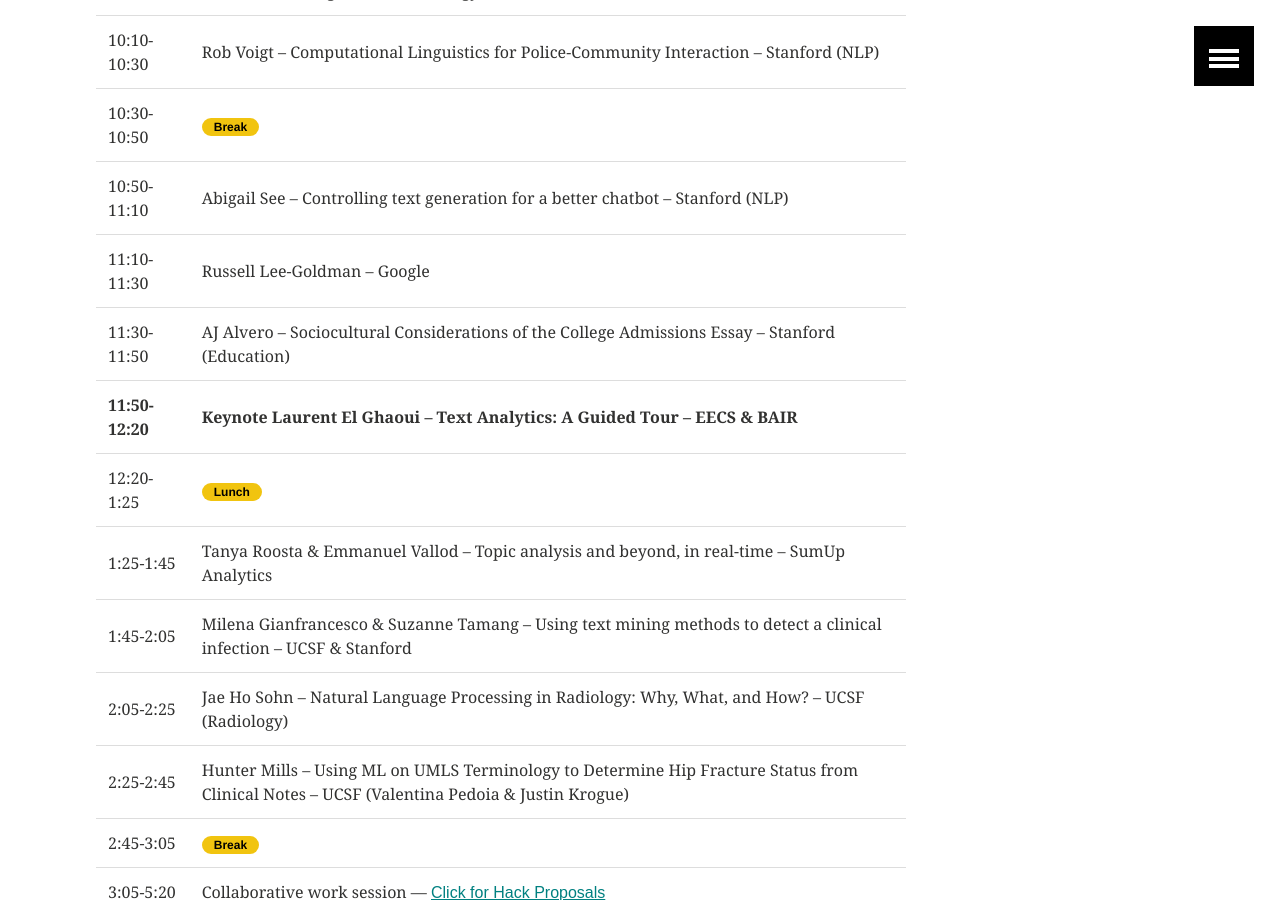
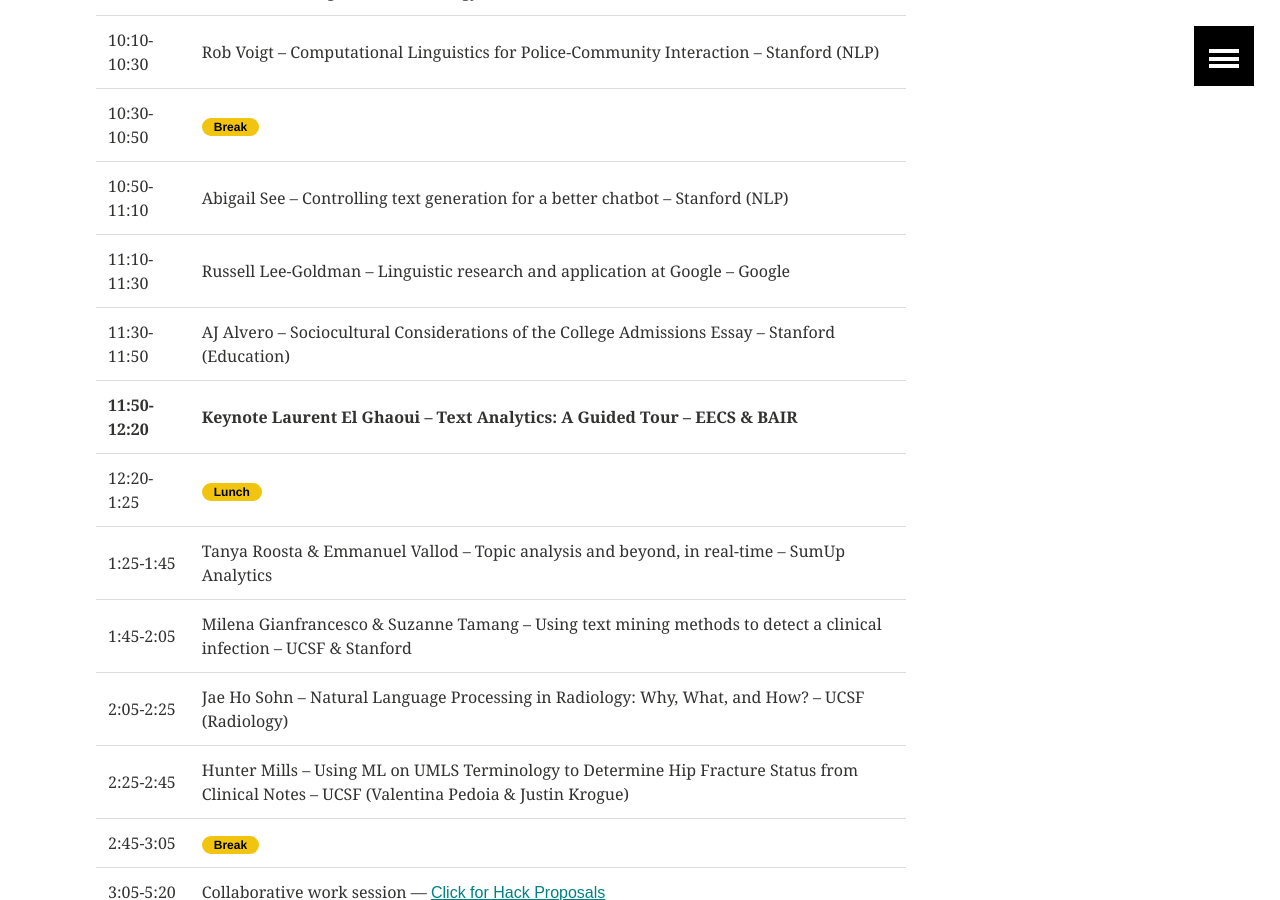
Before and after one commit to TextXD/textxd.github.io, a Jekyll site: the page built from programs/textxd2018.md, in a window 1280 px wide and 900 px high, scrolled down 3002 px. Built offline with Jekyll 4.4.1, drawn with Linux system fonts in a browser that asks for light colours.

Commit message:
Add Russell Lee-Goldman talk title

```diff
--- a/programs/textxd2018.md
+++ b/programs/textxd2018.md
@@ -82,7 +82,7 @@ image:
 |----
 | 10:50-11:10  | Abigail See -- Controlling text generation for a better chatbot -- Stanford (NLP) |
 |----
-| 11:10-11:30   |  Russell Lee-Goldman -- Google |
+| 11:10-11:30   |  Russell Lee-Goldman -- Linguistic research and application at Google -- Google |
 | 11:30-11:50   | AJ Alvero -- Sociocultural Considerations of the College Admissions Essay -- Stanford (Education) |
 | **11:50-12:20**   | **Keynote Laurent El Ghaoui -- Text Analytics: A Guided Tour -- EECS & BAIR** |
 | 12:20-1:25   | <span class="badge warning">Lunch</span> <br/> |
```
